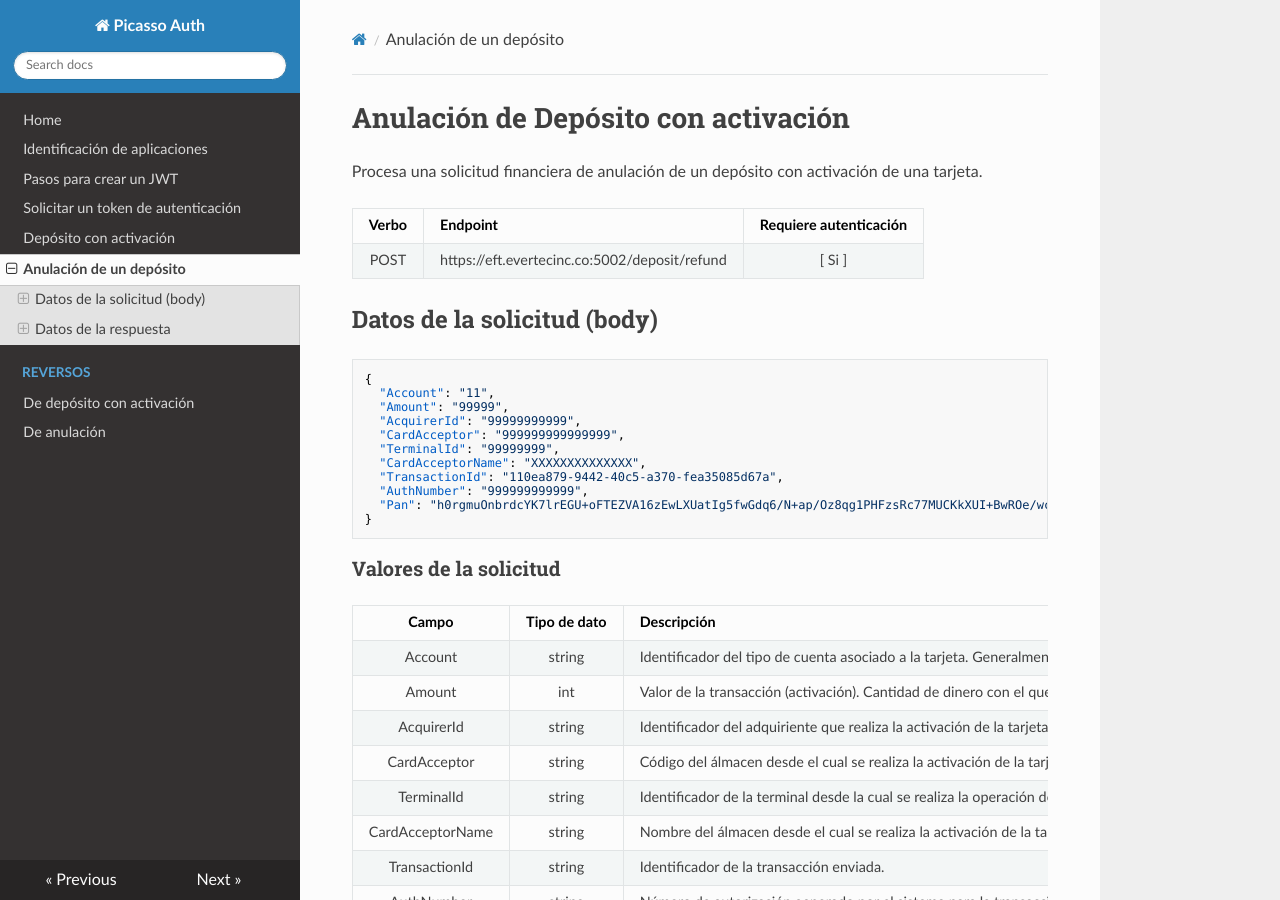
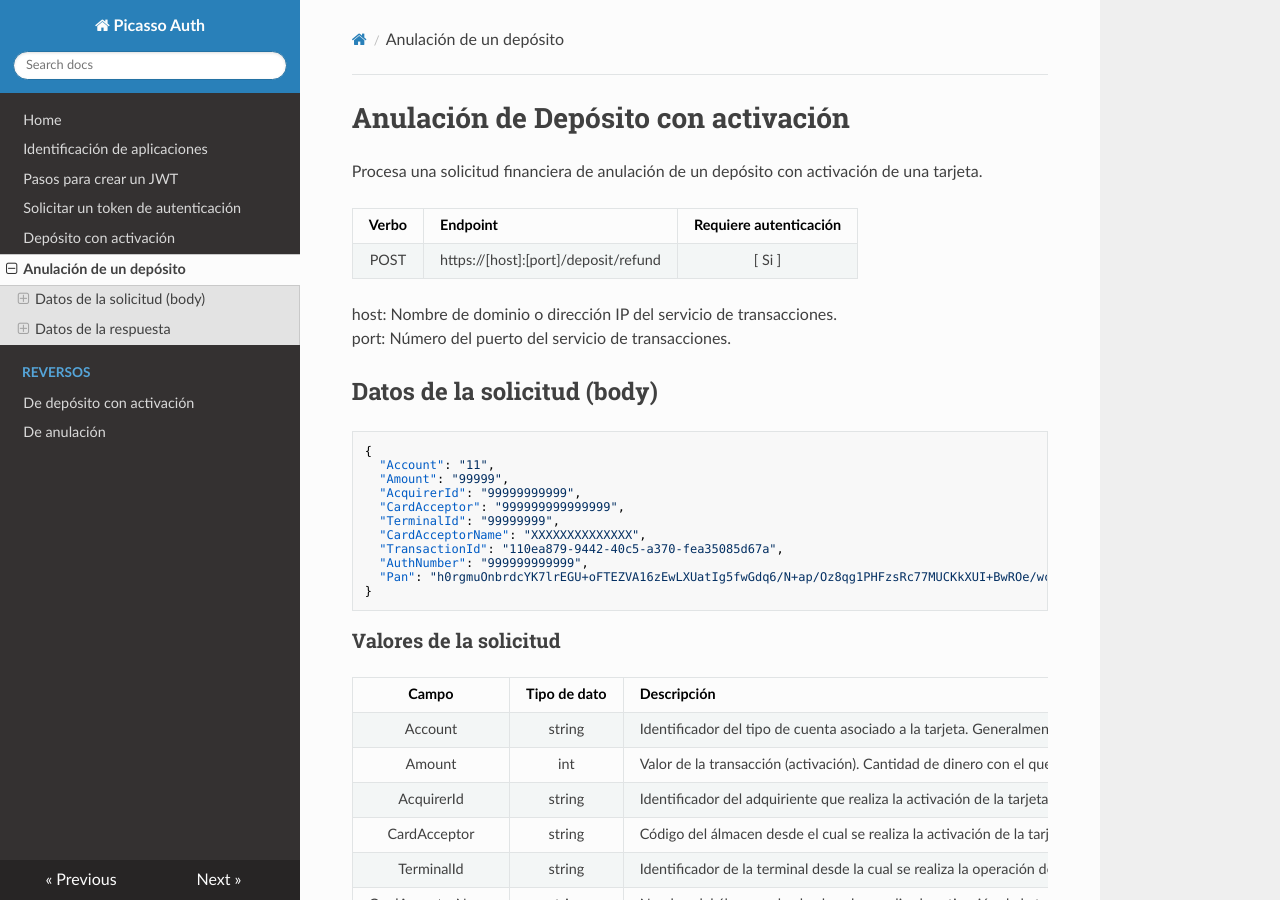
Before and after one commit to Picasso-api/Evertec-API, an MkDocs documentation site: the page built from docs/DepositRefund.md, in a window 1280 px wide and 900 px high. Built offline with MkDocs 1.6.1, drawn with Linux system fonts in a browser that asks for light colours; nearby versions of some CDN libraries.

Commit message:
Update DepositRefund.md

```diff
--- a/docs/DepositRefund.md
+++ b/docs/DepositRefund.md
@@ -4,7 +4,10 @@ Procesa una solicitud financiera de anulación de un depósito con activación d
 
 | Verbo | Endpoint                                      | Requiere autenticación |
 | :---: | --------------------------------------------- | :--------------------: |
-| POST  | https://eft.evertecinc.co:5002/deposit/refund     |          [ Si ]        |
+| POST  | https://[host]:[port]/deposit/refund     |          [ Si ]        |
+
+host: Nombre de dominio o dirección IP del servicio de transacciones.
+port: Número del puerto del servicio de transacciones.
 
 ## Datos de la solicitud (body)
 
```
